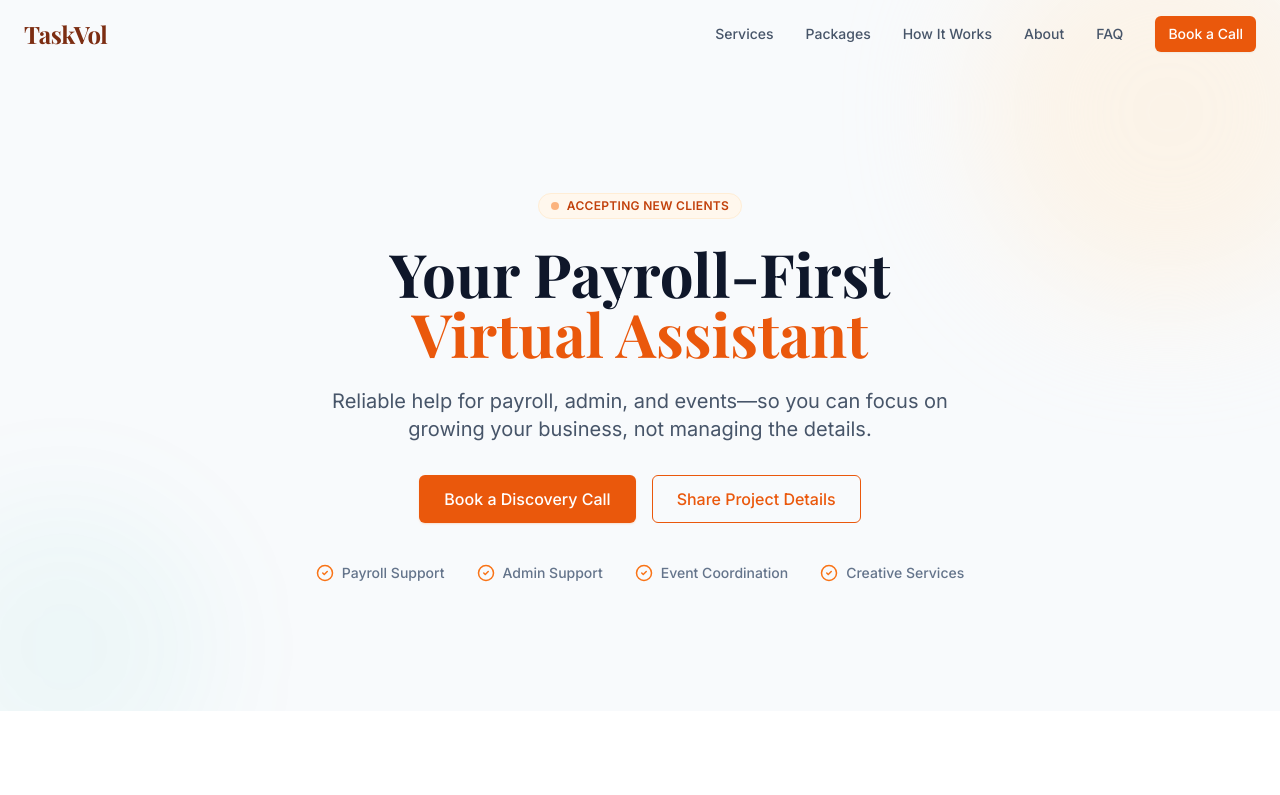
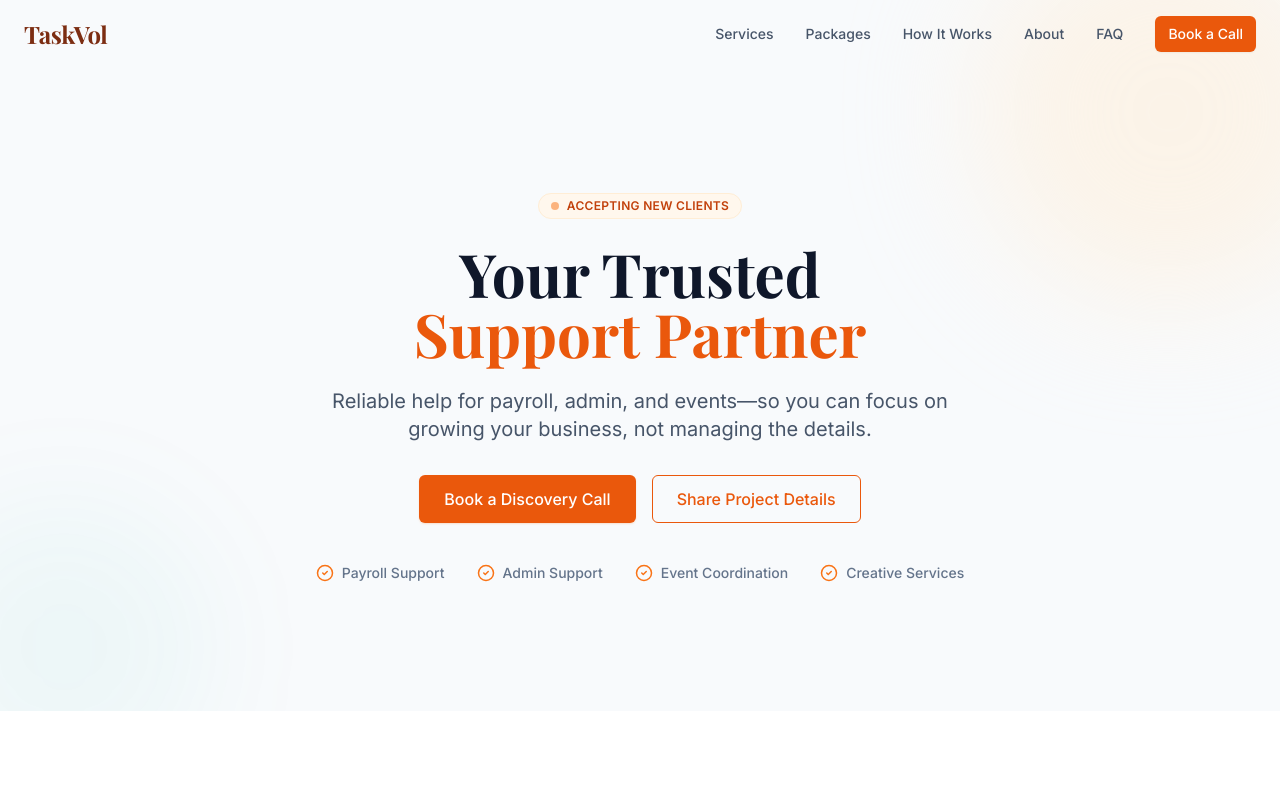
Before and after one commit to assistshavolmorris-ui/TaskVol, a React (Vite) app: page / in a window 1280 px wide. Shown: the top 795 px of the page. Built offline with nearby package versions, Linux system fonts and the light colour scheme.

Commit message:
Updated Hero.tsx

```diff
--- a/components/Hero.tsx
+++ b/components/Hero.tsx
@@ -22,8 +22,8 @@ const Hero: React.FC<HeroProps> = ({ onBookClick, onIntakeClick }) => {
           </div>
 
           <h1 className="text-4xl md:text-5xl lg:text-6xl font-serif font-bold text-slate-900 mb-6 leading-tight">
-            Your Payroll-First <br className="hidden md:block" />
-            <span className="text-brand-600">Virtual Assistant</span>
+            Your Trusted <br className="hidden md:block" />
+            <span className="text-brand-600">Support Partner</span>
           </h1>
 
           <p className="text-lg md:text-xl text-slate-600 mb-8 leading-relaxed max-w-2xl mx-auto">
```
